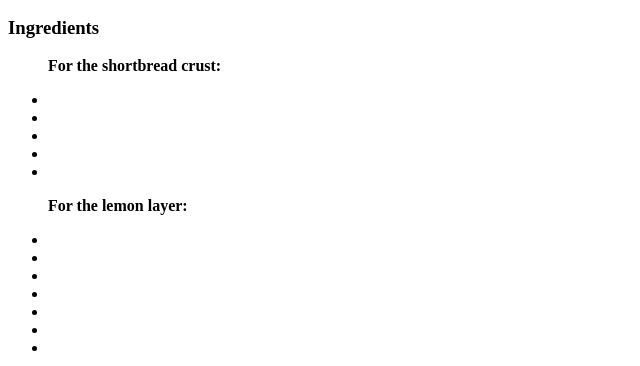
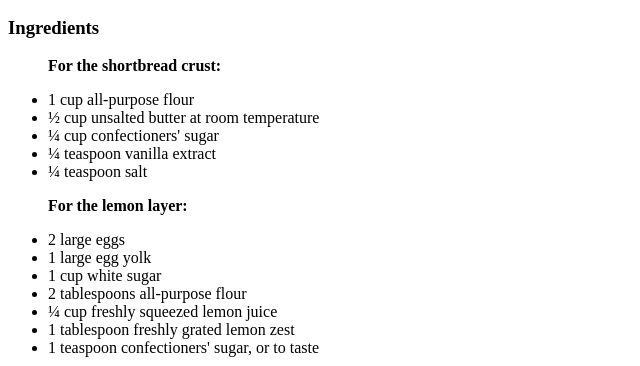
Before and after one commit to Zirenhub/odin-recipes, a plain HTML site: page recipes/desserts.html in a window 1280 px wide. Shown: the part 434-800 px from the top of the page, without its empty margins (0-640 px from the left). Drawn offline with Linux system fonts and the light colour scheme.

Commit message:
added ingredients

```diff
--- a/recipes/desserts.html
+++ b/recipes/desserts.html
@@ -15,21 +15,21 @@
     <h3>Ingredients</h3>
         <ul>
             <p><strong>For the shortbread crust:</strong></p>
-            <li></li>
-            <li></li>
-            <li></li>
-            <li></li>
-            <li></li>
+            <li>1 cup all-purpose flour</li>
+            <li>½ cup unsalted butter at room temperature</li>
+            <li>¼ cup confectioners' sugar</li>
+            <li>¼ teaspoon vanilla extract</li>
+            <li>¼ teaspoon salt</li>
         </ul>
         <ul>
             <p><strong>For the lemon layer:</strong></p>
-            <li></li>
-            <li></li>
-            <li></li>
-            <li></li>
-            <li></li>
-            <li></li>
-            <li></li>
+            <li>2 large eggs</li>
+            <li>1 large egg yolk</li>
+            <li>1 cup white sugar</li>
+            <li>2 tablespoons all-purpose flour</li>
+            <li>¼ cup freshly squeezed lemon juice</li>
+            <li>1 tablespoon freshly grated lemon zest</li>
+            <li>1 teaspoon confectioners' sugar, or to taste</li>
         </ul>
     <h4>Steps</h4>
         <ol>
```
